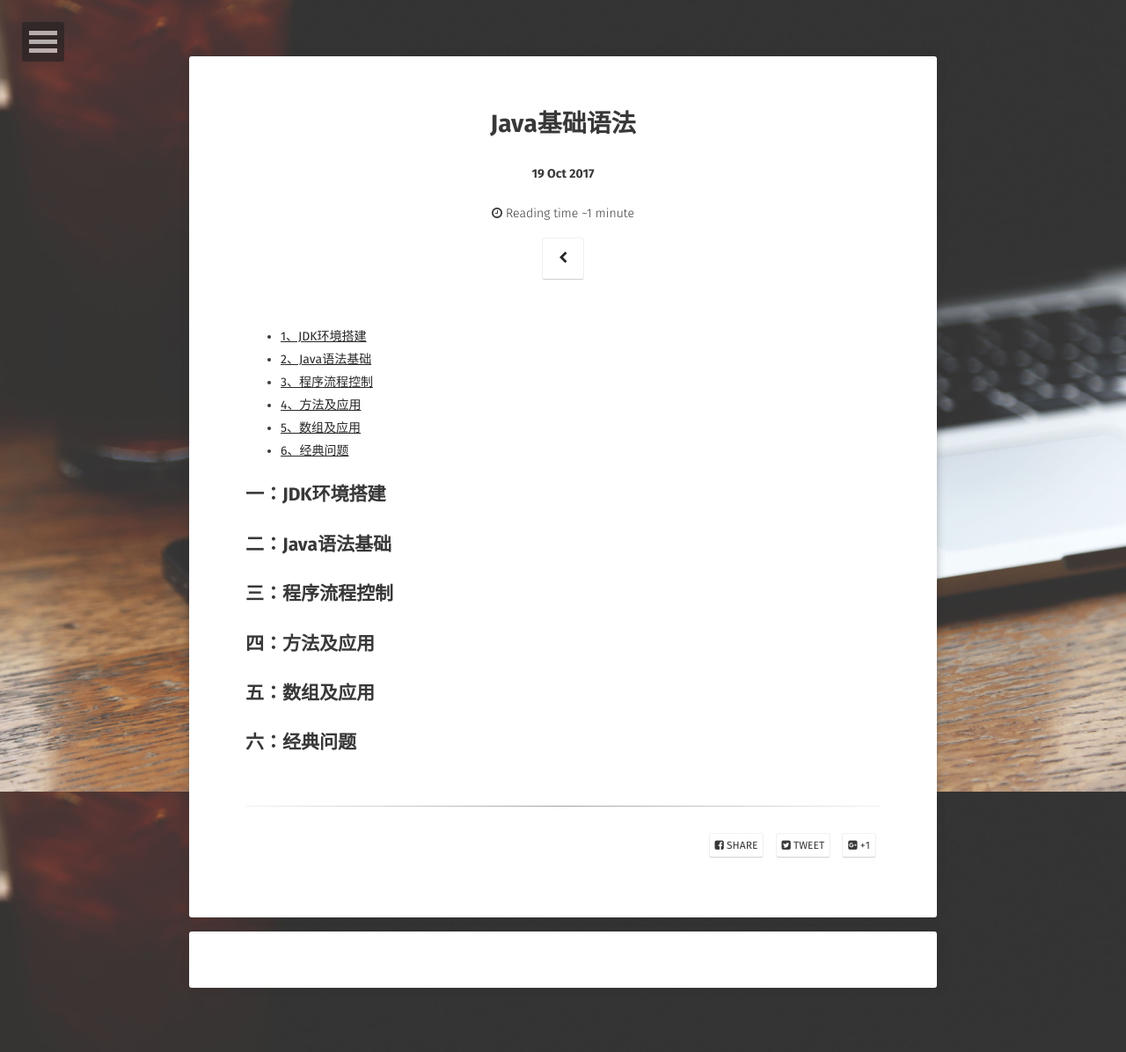
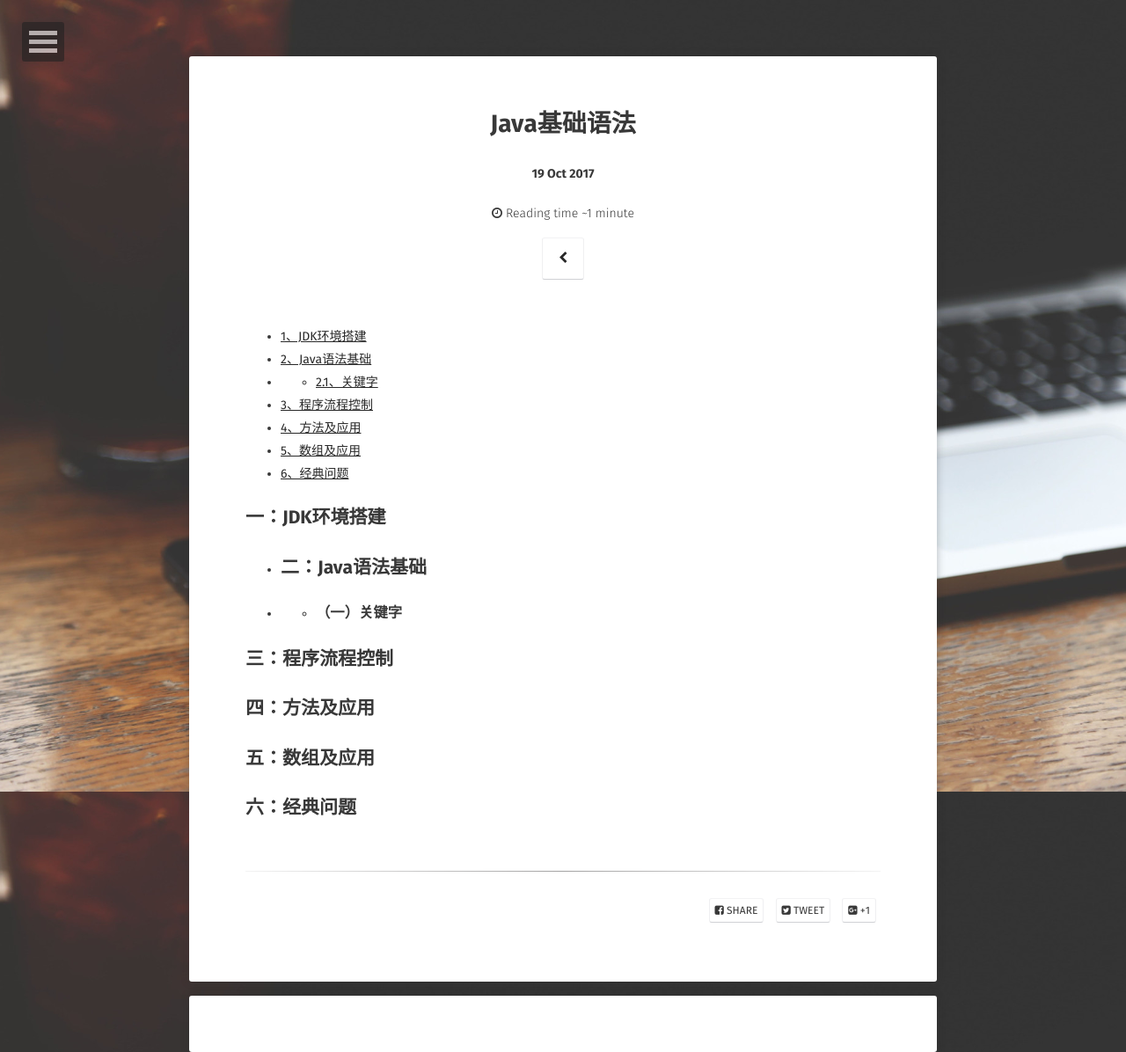
Before and after one commit to jackieliutao/javaStudyRoute, a Jekyll site: the page built from pages/第一阶段/basic-grammer.md, in a window 1280 px wide. Shown: the whole page at 88% size. Built offline with Jekyll 4.4.1, drawn with Linux system fonts in a browser that asks for light colours; some web fonts are replaced; comment, search, counter and statistics services are not loaded; before the commit the page ends 1123 px from its top, so only the background shows below that.

Commit message:
搭建学习框架目录

```diff
--- a/pages/第一阶段/basic-grammer.md
+++ b/pages/第一阶段/basic-grammer.md
@@ -7,13 +7,17 @@ comments: true
 
 * [1、JDK环境搭建](#buildJDK)
 * [2、Java语法基础](#basicGrammer)
+* * [2.1、关键字](#keyWords)
 * [3、程序流程控制](#flowControl)
 * [4、方法及应用](#methodApplication)
 * [5、数组及应用](#arrayApplication)
 * [6、经典问题](#problems)
 
 <h2 id="buildJDK">一：JDK环境搭建</h2>
-<h2 id="basicGrammer">二：Java语法基础</h2>
+
+- <h2 id="basicGrammer">二：Java语法基础</h2>
+- - <h3 id="keyWords">（一）关键字
+
 <h2 id="flowControl">三：程序流程控制</h2>
 <h2 id="methodApplication">四：方法及应用</h2>
 <h2 id="arrayApplication">五：数组及应用</h2>
```
